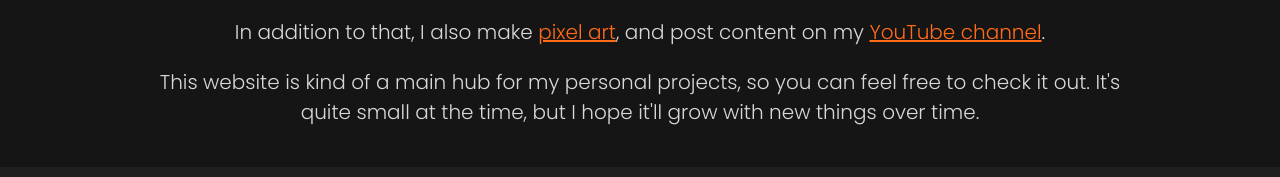
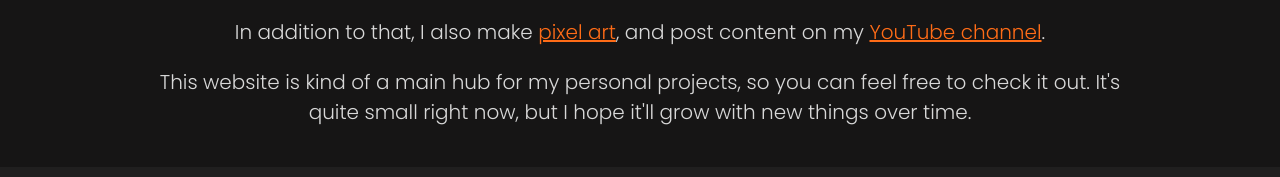
Before and after one commit to Crimeraaa-S1GMA/Crimeraaa-S1GMA.github.io, a plain HTML site: page index.html in a window 1280 px wide. Shown: the part 752-929 px from the top of the page. Drawn offline with nearby package versions, Linux system fonts and the light colour scheme; a web font is replaced by a local one.

Commit message:
Update index.html

```diff
--- a/index.html
+++ b/index.html
@@ -68,7 +68,7 @@
                     <p>I am a solo game developer who made games in Unity, and now switched to Godot. I publish my games on <a class="link" href="https://gamejolt.com/@crimeraaa" target="_blank">Game Jolt</a> and <a class="link" href="https://crimeraaa.itch.io" target="_blank">itch.io</a>.</p>
                     <p>In addition to that, I also make <a class="link" href="https://www.deviantart.com/scemerfromrussia" target="_blank">pixel art</a>, and post content on my
                         <a class="link" href="https://www.youtube.com/channel/UC5RP2B5O8p0LqReZbs3Pf_Q" target="_blank">YouTube channel</a>.</p>
-                    <p>This website is kind of a main hub for my personal projects, so you can feel free to check it out. It's quite small at the time, but I hope it'll grow with new things over time.</p>
+                    <p>This website is kind of a main hub for my personal projects, so you can feel free to check it out. It's quite small right now, but I hope it'll grow with new things over time.</p>
                 </section>
             </div>
             <div class="section section-coloralt">
```
